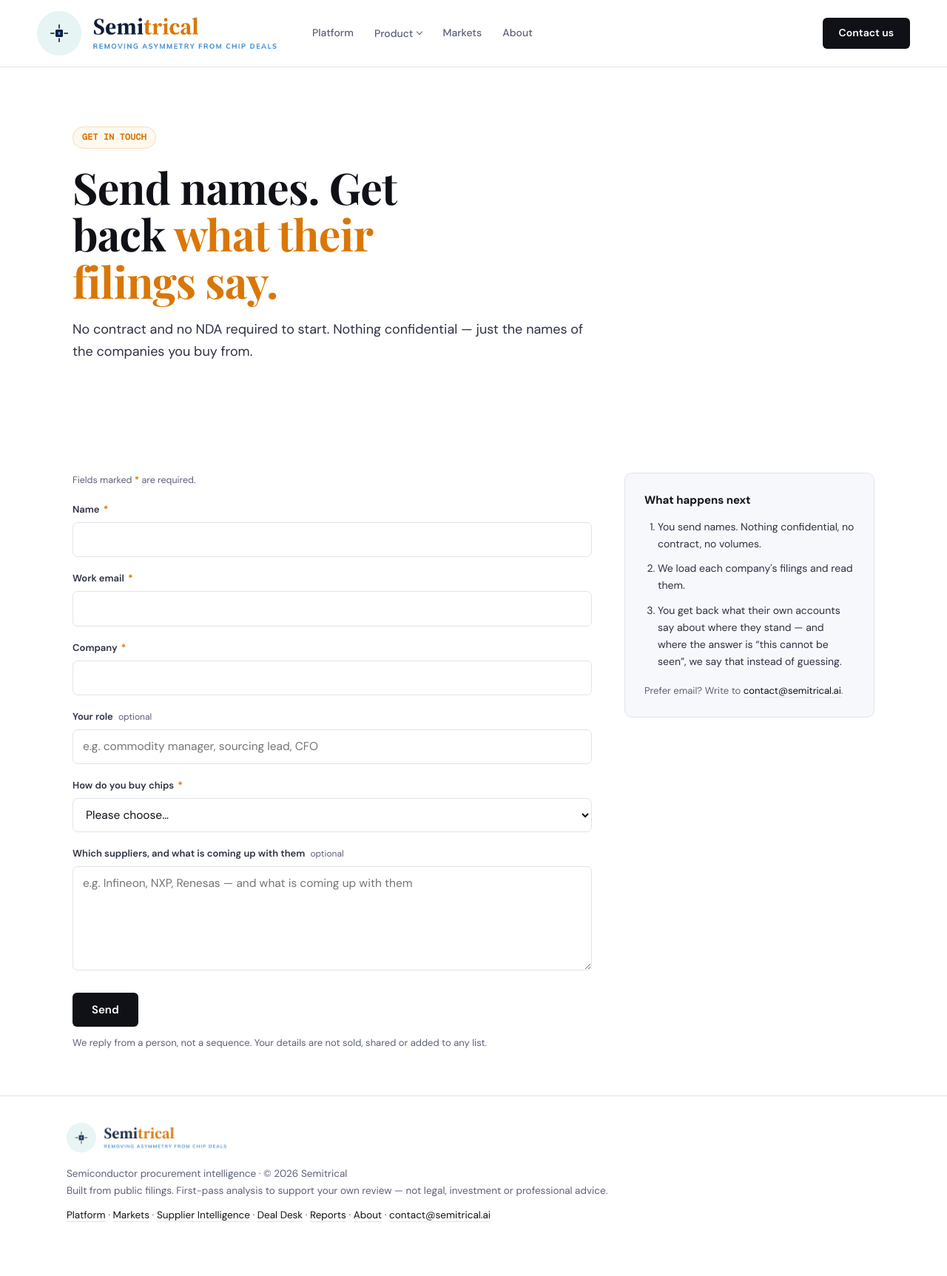
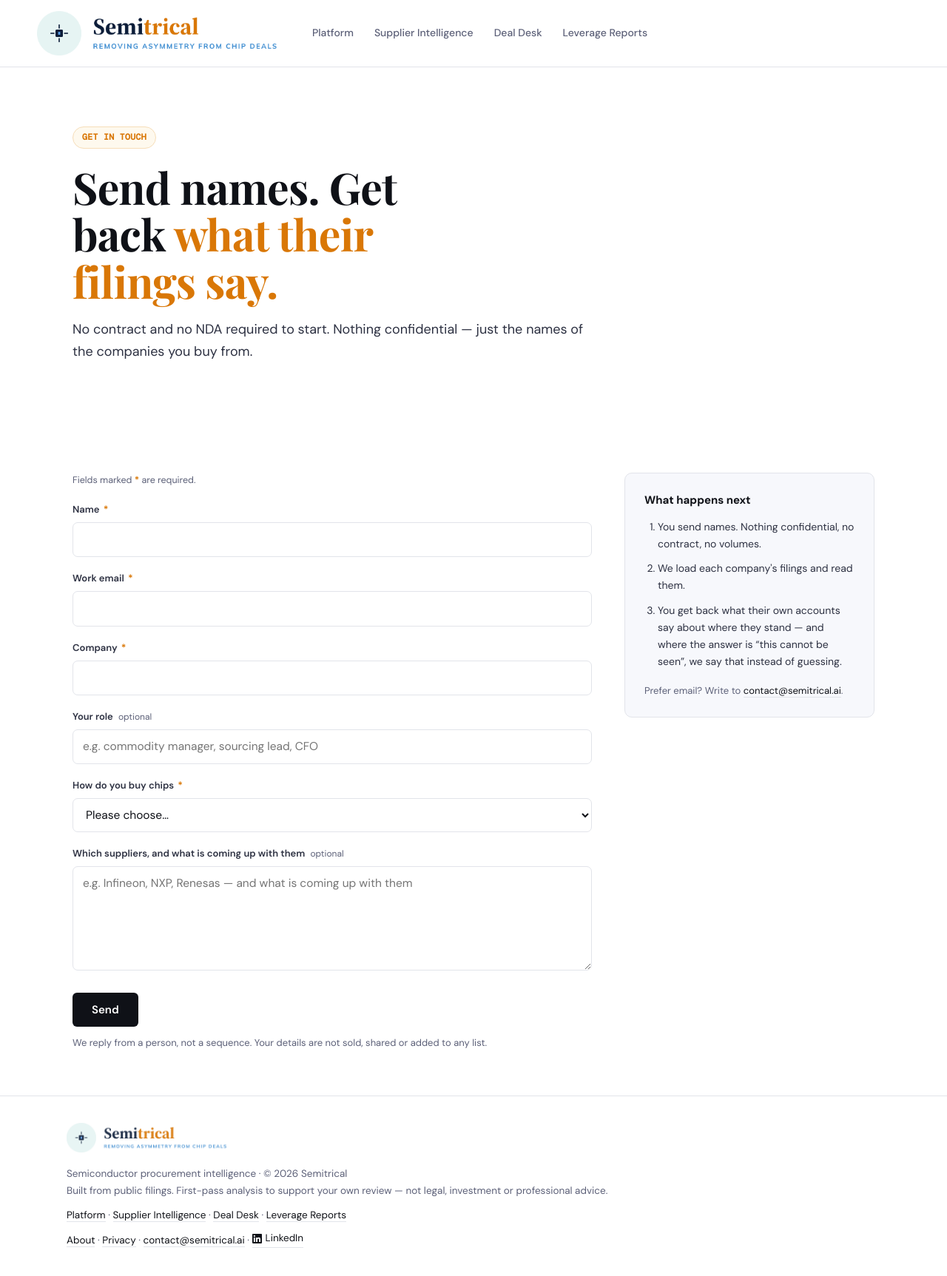
Before and after one commit to amit-lf/LF-website, a plain HTML site: page contact.html in a window 1280 px wide. Shown: the whole page at 74% size. Before the commit the page ends 1691 px from the top, so only its background shows below. Drawn offline with nearby package versions, Linux system fonts and the light colour scheme.

Commit message:
site: the nav the artifact settled on, flat and without Markets
The Product submenu held the three product pages one click down, so the things we sell were
hidden behind a word nobody searches for. They are the nav now: Platform, Supplier
Intelligence, Deal Desk, Leverage Reports. Reports is "Leverage Reports" everywhere, which
is what we call it in every other place.

Markets is gone from both the bar and the footer, and the footer gains LinkedIn. Markets and
Evidence stay as pages so their URLs keep working for anyone holding one; they are simply no
longer offered. The submenu's handler in nav.js went with it — the mobile toggle stays. Its
CSS is left in place, dead but harmless, rather than risk the shared nav rules mid-port.

Co-Authored-By: Claude Opus 5 <noreply@anthropic.com>

```diff
--- a/assets/js/nav.js
+++ b/assets/js/nav.js
@@ -32,32 +32,3 @@
     if (e.target.tagName === 'A') set(false);
   });
 })();
-
-// The Product submenu. Click, not hover — see the CSS note. Closes on outside click and on
-// Escape, because a menu that only closes by clicking the same button again is a trap on a
-// touch screen.
-(function () {
-  var group = document.querySelector('.nav-group');
-  if (!group) return;
-  var toggle = group.querySelector('.nav-sub-toggle');
-  if (!toggle) return;
-
-  function set(open) {
-    group.classList.toggle('is-open', open);
-    toggle.setAttribute('aria-expanded', open ? 'true' : 'false');
-  }
-  // Starts closed on every page. A page inside Product marks its toggle current instead —
-  // an auto-opened menu covers the page the reader just arrived at.
-  set(false);
-
-  toggle.addEventListener('click', function (e) {
-    e.stopPropagation();
-    set(!group.classList.contains('is-open'));
-  });
-  document.addEventListener('click', function (e) {
-    if (!group.contains(e.target)) set(false);
-  });
-  document.addEventListener('keydown', function (e) {
-    if (e.key === 'Escape') set(false);
-  });
-})();
--- a/contact.html
+++ b/contact.html
@@ -33,18 +33,10 @@
   <a class="logo" href="/" aria-label="Semitrical home"><img src="assets/img/semitrical-logo.png" alt="Semitrical &mdash; removing asymmetry from chip deals" height="34"></a>
   <div class="nav-links" id="nav-links">
     <a href="/">Platform</a>
-    <div class="nav-group">
-      <button type="button" class="nav-sub-toggle" aria-expanded="false" aria-controls="nav-product">Product <span class="caret" aria-hidden="true"></span></button>
-      <div class="nav-sub" id="nav-product">
-        <a href="supplier-intelligence.html">Supplier Intelligence</a>
-        <a href="deal-desk.html">Deal Desk</a>
-        <a href="reports.html">Reports</a>
-      </div>
-    </div>
-    <a href="markets.html">Markets</a>
-    <a href="about.html">About</a>
+    <a href="supplier-intelligence.html">Supplier Intelligence</a>
+    <a href="deal-desk.html">Deal Desk</a>
+    <a href="reports.html">Leverage Reports</a>
   </div>
-  <a class="nav-cta" href="contact.html" style="text-decoration:none;display:inline-block">Contact us</a>
   <button class="nav-toggle" id="nav-toggle" aria-expanded="false" aria-controls="nav-links" aria-label="Menu"><span></span><span></span><span></span></button>
 </nav>
 
@@ -161,13 +153,16 @@
       investment or professional advice.
     </p>
     <p style="margin-top:10px">
-      <a class="plain" href="/">Platform</a> ·
-      <a class="plain" href="markets.html">Markets</a> ·
-      <a class="plain" href="supplier-intelligence.html">Supplier Intelligence</a> ·
-      <a class="plain" href="deal-desk.html">Deal Desk</a> ·
-      <a class="plain" href="reports.html">Reports</a> ·
-      <a class="plain" href="about.html">About</a> ·
-      <a class="plain" href="mailto:contact@semitrical.ai">contact@semitrical.ai</a>
+      <a class="plain" href="/">Platform</a> &middot;
+      <a class="plain" href="supplier-intelligence.html">Supplier Intelligence</a> &middot;
+      <a class="plain" href="deal-desk.html">Deal Desk</a> &middot;
+      <a class="plain" href="reports.html">Leverage Reports</a>
+    </p>
+    <p style="margin-top:8px">
+      <a class="plain" href="about.html">About</a> &middot;
+      <a class="plain" href="/privacy.html">Privacy</a> &middot;
+      <a class="plain" href="mailto:contact@semitrical.ai">contact@semitrical.ai</a> &middot;
+      <a class="plain" href="https://www.linkedin.com/company/semitrical-ai" style="display:inline-flex;align-items:center;gap:5px"><svg width="13" height="13" viewBox="0 0 24 24" fill="currentColor" aria-hidden="true" style="vertical-align:-2px"><path d="M20.45 20.45h-3.56v-5.57c0-1.33-.03-3.04-1.85-3.04-1.85 0-2.14 1.45-2.14 2.94v5.67H9.35V9h3.41v1.56h.05c.48-.9 1.63-1.85 3.37-1.85 3.6 0 4.27 2.37 4.27 5.46v6.28zM5.34 7.43a2.07 2.07 0 1 1 0-4.14 2.07 2.07 0 0 1 0 4.14zm1.78 13.02H3.55V9h3.57v11.45zM22.22 0H1.77C.79 0 0 .77 0 1.72v20.56C0 23.23.79 24 1.77 24h20.45c.98 0 1.78-.77 1.78-1.72V1.72C24 .77 23.2 0 22.22 0z"/></svg> LinkedIn</a>
     </p>
   </div>
 </footer>
```
Also changed, not shown: about.html (+12 -17 lines), deal-desk.html (+12 -17 lines), evidence.html (+12 -17 lines), index.html (+12 -17 lines), markets.html (+12 -17 lines), privacy.html (+12 -17 lines), reports.html (+12 -17 lines), supplier-intelligence.html (+12 -17 lines), suppliers/index.html (+15 -0 lines).
